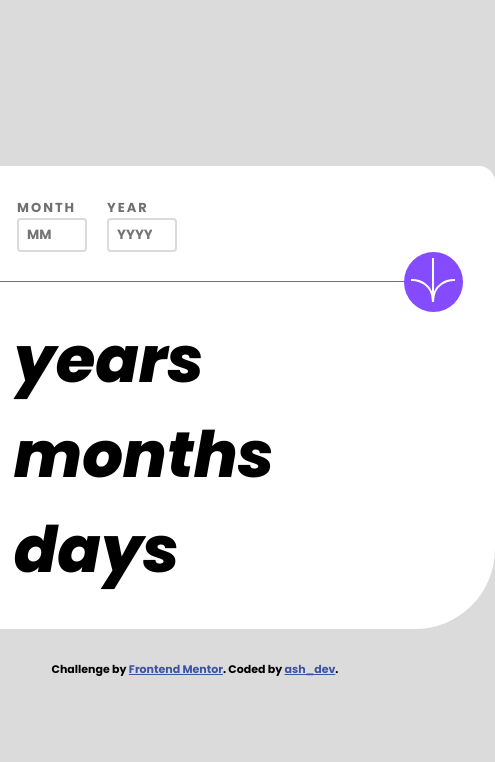
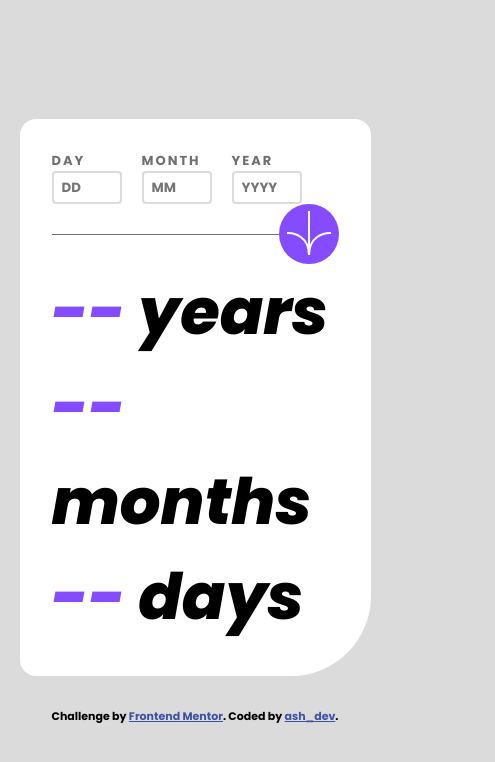
Before and after one commit to trishacapitle/age-calculator, a website built with Vite: page index.html in a window 390 px wide. Shown: the whole page, 495 px wide, since content can reach past the window. Built offline with nearby package versions, Linux system fonts and the light colour scheme.

Commit message:
added media query for 640px

```diff
--- a/style.css
+++ b/style.css
@@ -90,6 +90,12 @@ body {
   border-radius: 1rem 1rem 5rem 1rem;
 }
 
+@media screen and (max-width: 640px) {
+  .card {
+    width: 90vw;
+  }
+}
+
 input {
   width: 70px;
   padding: 8px;
```
